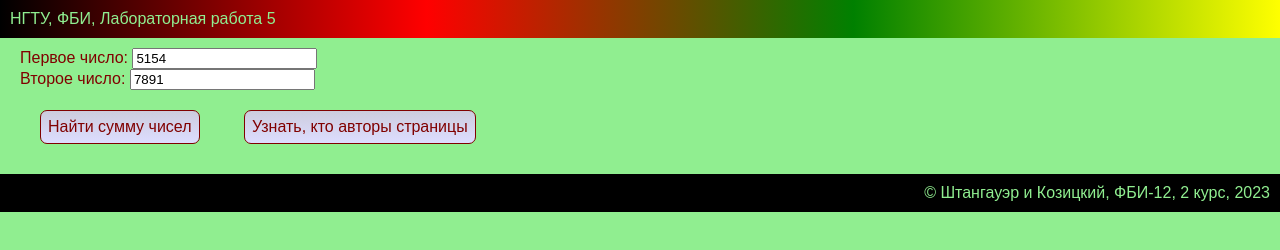
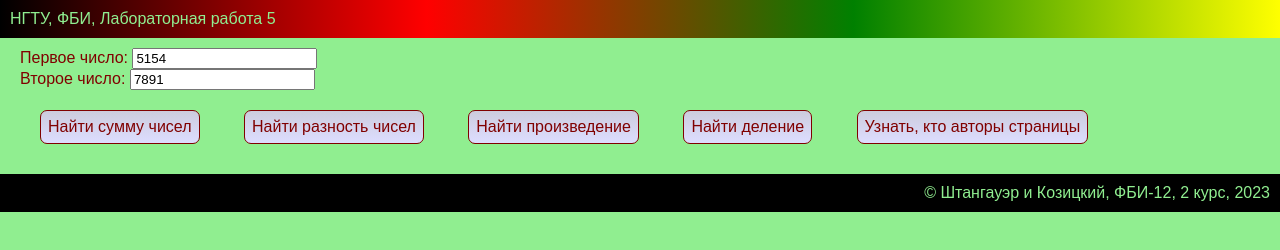
Before and after one commit to SouceTardar/web-programming-labs, a plain HTML site: page lab5.html in a window 1280 px wide. Drawn offline with Linux system fonts and the light colour scheme.

Commit message:
Арифметические операции

```diff
--- a/lab5.html
+++ b/lab5.html
@@ -15,6 +15,33 @@
             let b = parseInt(inputB.value);
             let result = a + b;
             alert('Сумма' + a + ' и ' + b + ' равна ' + result);
+        }
+        function showRaz() {
+            let inputA = document.getElementById('numberA')
+            let inputB = document.getElementById('numberB')
+
+            let a = parseInt(inputA.value);
+            let b = parseInt(inputB.value);
+            let result = a - b;
+            alert('Разность' + a + ' и ' + b + ' равна ' + result);
+        }
+        function showProiz() {
+            let inputA = document.getElementById('numberA')
+            let inputB = document.getElementById('numberB')
+
+            let a = parseInt(inputA.value);
+            let b = parseInt(inputB.value);
+            let result = a * b;
+            alert('Произведения' + a + ' и ' + b + ' равна ' + result);
+        }
+        function showDelen() {
+            let inputA = document.getElementById('numberA')
+            let inputB = document.getElementById('numberB')
+
+            let a = parseInt(inputA.value);
+            let b = parseInt(inputB.value);
+            let result = a / b;
+            alert('Деление' + a + ' и ' + b + ' равна ' + result);
         }
         function showAuthor() {
             let author = 'Авторы страницы:\nШтангауэр Максим Максимович\nКозикциий Владислав Сергеевич';
@@ -49,6 +76,9 @@
         <label>Второе число: <input type="number" value="7891" id="numberB"></label><br>
 
         <div class="message" onclick="showSum()">Найти сумму чисел</div>
+        <div class="message" onclick="showRaz()">Найти разность чисел</div>
+        <div class="message" onclick="showProiz()">Найти произведение</div>
+        <div class="message" onclick="showDelen()">Найти деление</div>
         <div class="message" onclick="showAuthor()">Узнать, кто авторы страницы</div>
     </main>
 
```
